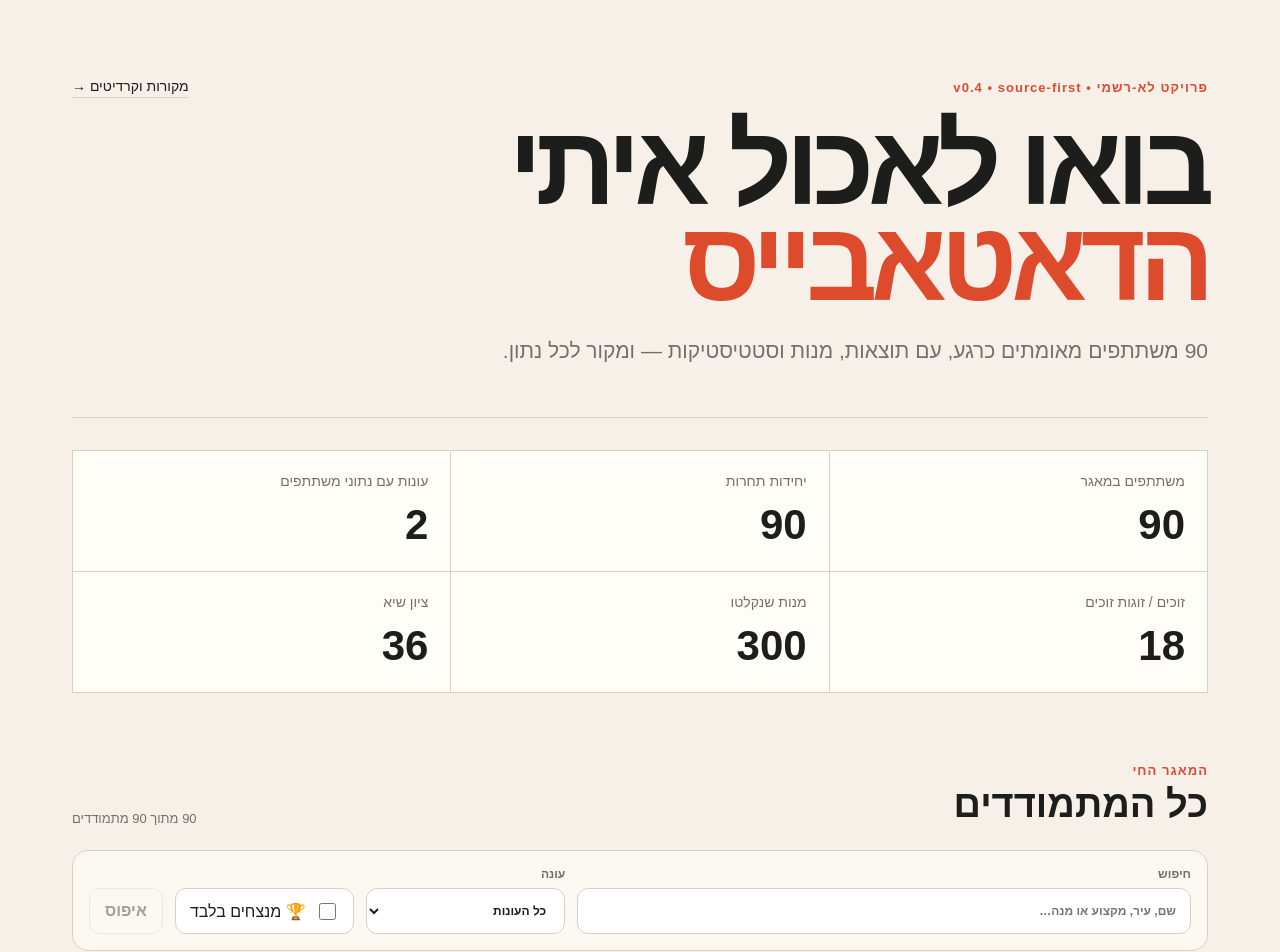
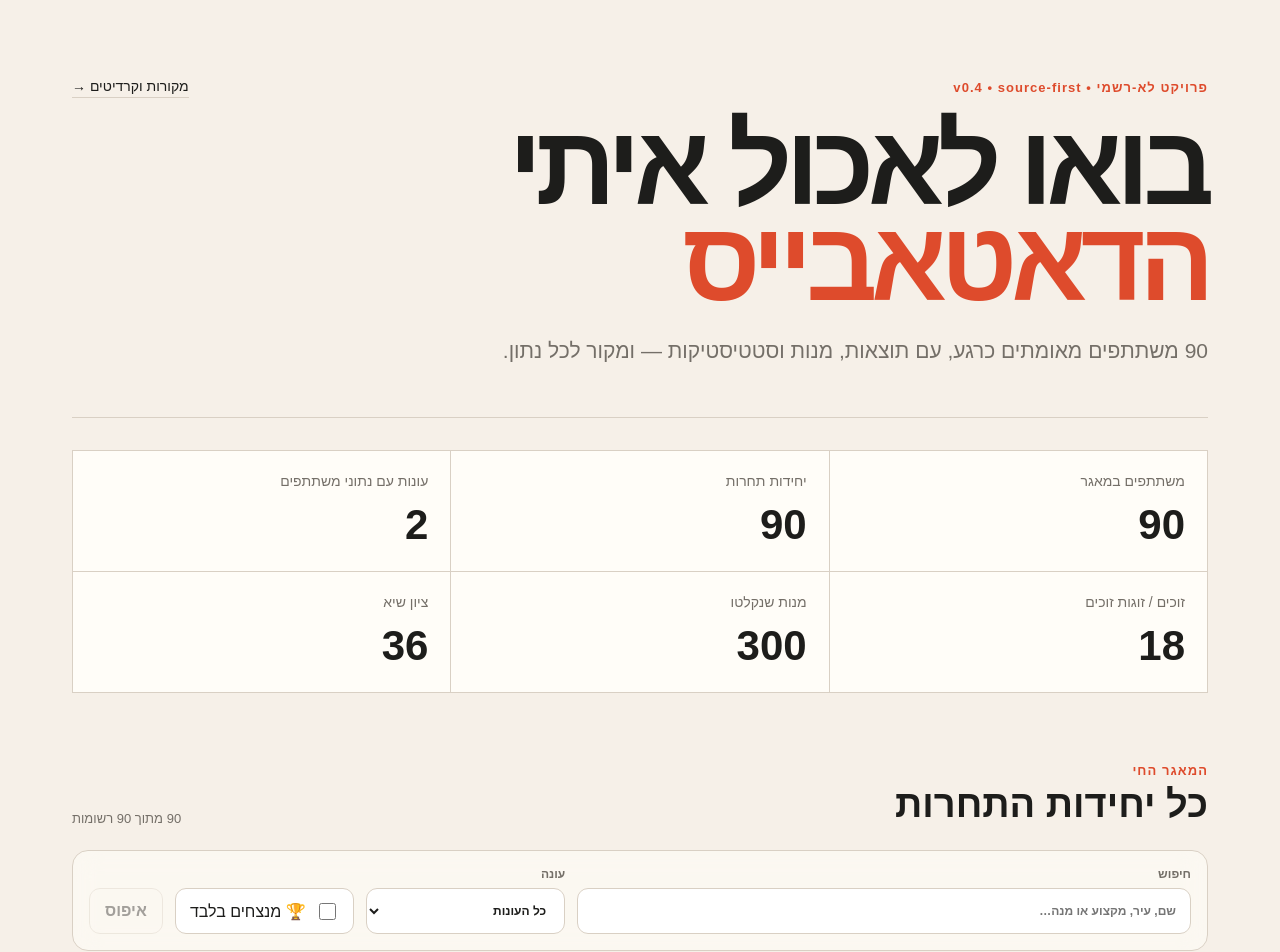
Before and after one commit to yossi-weinberger/come-dine-stats, a Next.js app: page / in a window 1280 px wide. Shown: the top 952 px of the page. Built offline with nearby package versions, Linux system fonts and the light colour scheme.

Commit message:
label couple entries and Wikipedia sources

```diff
--- a/components/contestant-browser.tsx
+++ b/components/contestant-browser.tsx
@@ -5,6 +5,7 @@ import type { Contestant, SourceRef } from '@/lib/types'
 
 const sourceLabels: Record<string, string> = {
   fandom: 'Fandom Wiki',
+  wikipedia: 'ויקיפדיה',
   kan: 'כאן 11',
   legacy: 'עונת הסטטיסטיקות',
   wayback: 'Wayback',
@@ -41,11 +42,17 @@ function normalize(value: string) {
 function searchableText(contestant: Contestant) {
   return normalize([
     contestant.name,
+    ...(contestant.members ?? []),
     contestant.city,
     contestant.occupation,
     contestant.weekName,
     ...contestant.dishes.flatMap((dish) => [dish.name, dish.description, ...(dish.tags ?? [])]),
   ].filter(Boolean).join(' '))
+}
+
+function entryLabel(contestant: Contestant) {
+  if (contestant.entryType === 'couple') return 'זוג'
+  return 'יחיד/ה'
 }
 
 export function ContestantBrowser({ contestants }: { contestants: Contestant[] }) {
@@ -80,10 +87,10 @@ export function ContestantBrowser({ contestants }: { contestants: Contestant[] }
       <div className="sectionTitle">
         <div>
           <div className="eyebrow">המאגר החי</div>
-          <h2 id="contestants-title">כל המתמודדים</h2>
+          <h2 id="contestants-title">כל יחידות התחרות</h2>
         </div>
         <span className="resultCount" aria-live="polite" aria-atomic="true">
-          {filtered.length} מתוך {contestants.length} מתמודדים
+          {filtered.length} מתוך {contestants.length} רשומות
         </span>
       </div>
 
@@ -139,6 +146,7 @@ export function ContestantBrowser({ contestants }: { contestants: Contestant[] }
                     עונה {contestant.season}
                     {contestant.week ? ` · שבוע ${contestant.week}` : ''}
                     {contestant.weekName ? ` · ${contestant.weekName}` : ''}
+                    {contestant.entryType ? ` · ${entryLabel(contestant)}` : ''}
                   </span>
                   {contestant.winner && <b>🏆 מקום ראשון</b>}
                 </div>
@@ -154,6 +162,7 @@ export function ContestantBrowser({ contestants }: { contestants: Contestant[] }
                   {contestant.occupation && <span>{contestant.occupation}</span>}
                   {contestant.hostingOrder && <span>{hostingOrderLabels[contestant.hostingOrder] || `סדר אירוח ${contestant.hostingOrder}`}</span>}
                   {contestant.placement && <span>מקום {contestant.placement}</span>}
+                  {contestant.status === 'withdrawn' && <span>פרש/ה מהתחרות</span>}
                 </div>
 
                 {primaryDishes.length > 0 && (
```
